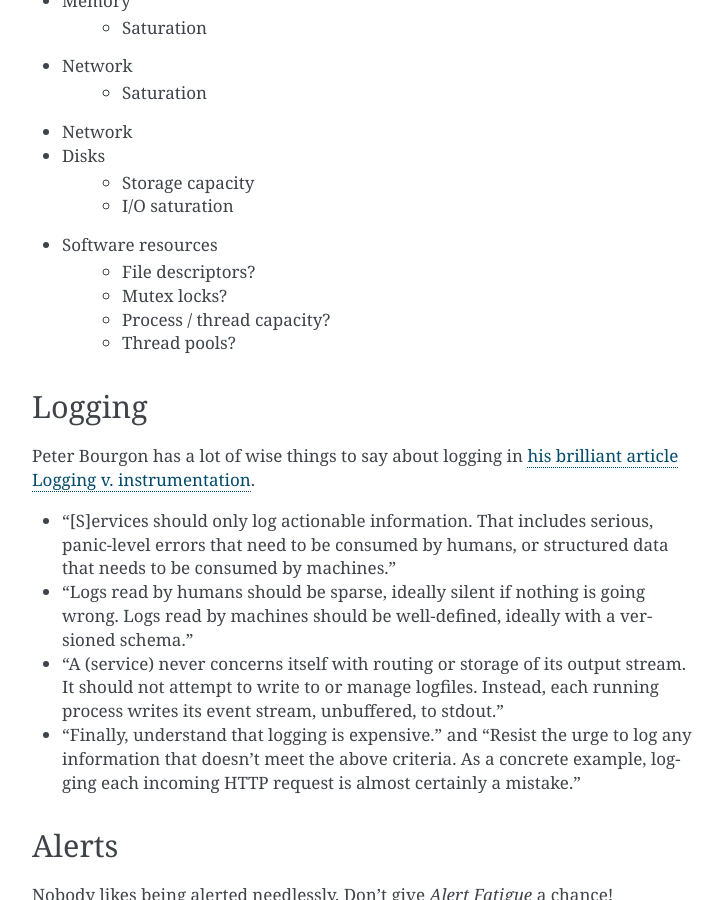
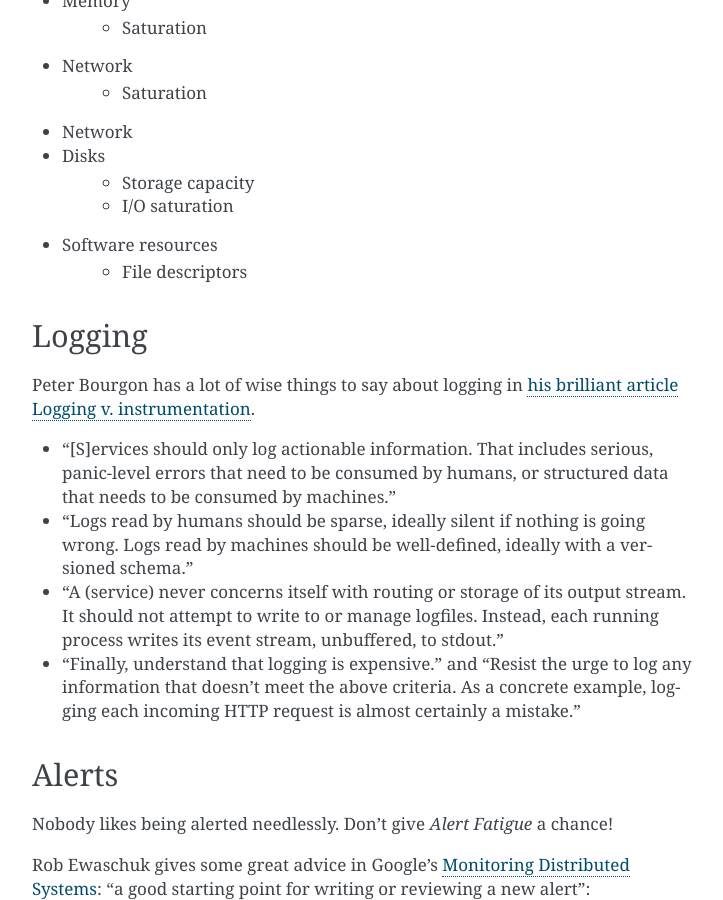
Before and after one commit to PrivateStorageio/PrivateStorageio, a Sphinx documentation site: the page built from docs/source/ops/monitoring.rst, in a window 1280 px wide and 900 px high, scrolled down 1860 px. Shown: the whole window, without its empty margins (388-1111 px from the left). Built offline with Sphinx 7.4.7, drawn with Linux system fonts in a browser that asks for light colours.

```diff
--- a/docs/source/ops/monitoring.rst
+++ b/docs/source/ops/monitoring.rst
@@ -77,10 +77,7 @@ Utilization, Saturation, Errors:
    * I/O saturation
 
 * Software resources
-   * File descriptors?
-   * Mutex locks?
-   * Process / thread capacity?
-   * Thread pools?
+   * File descriptors
 
 
 Logging
```
